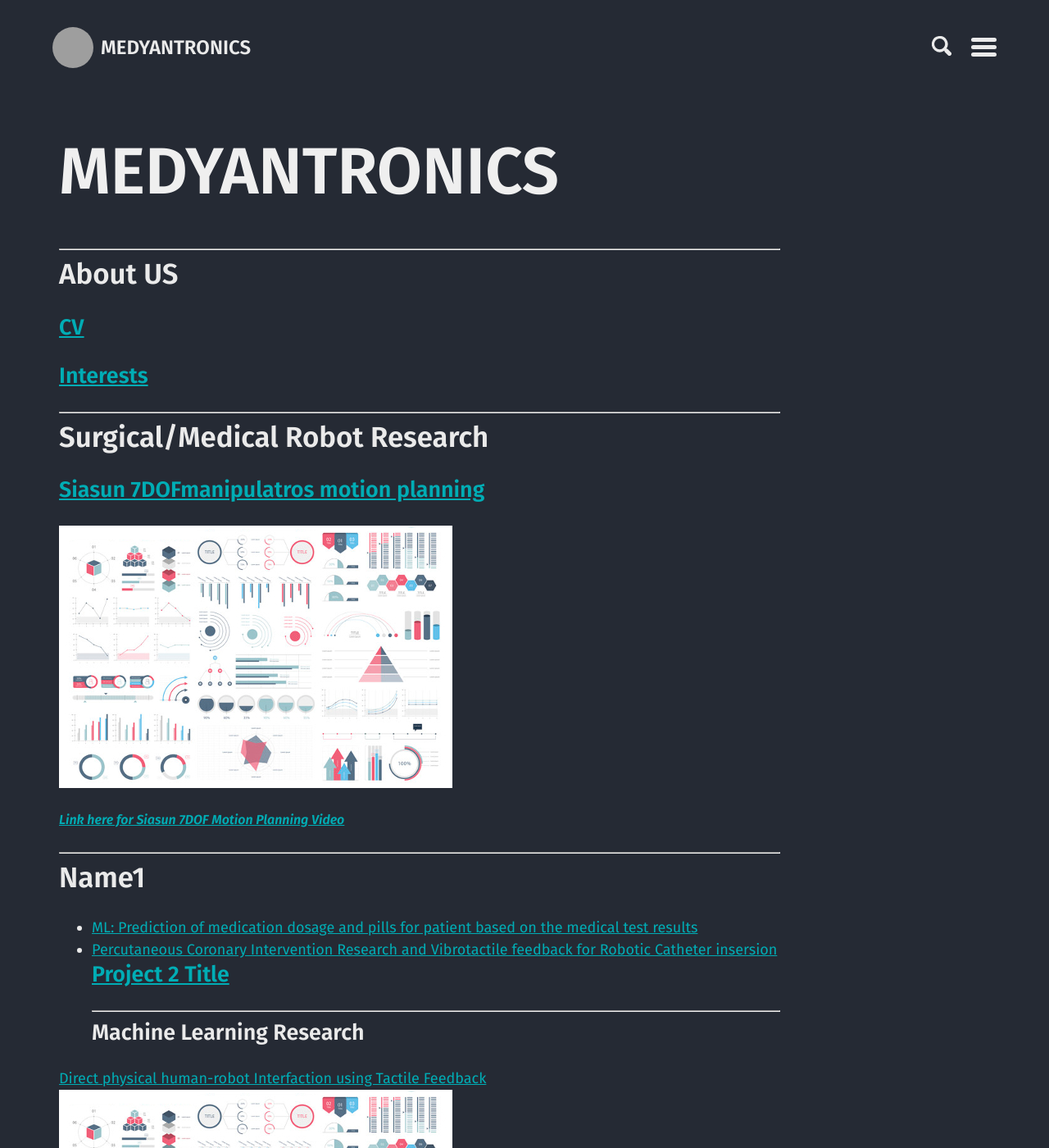
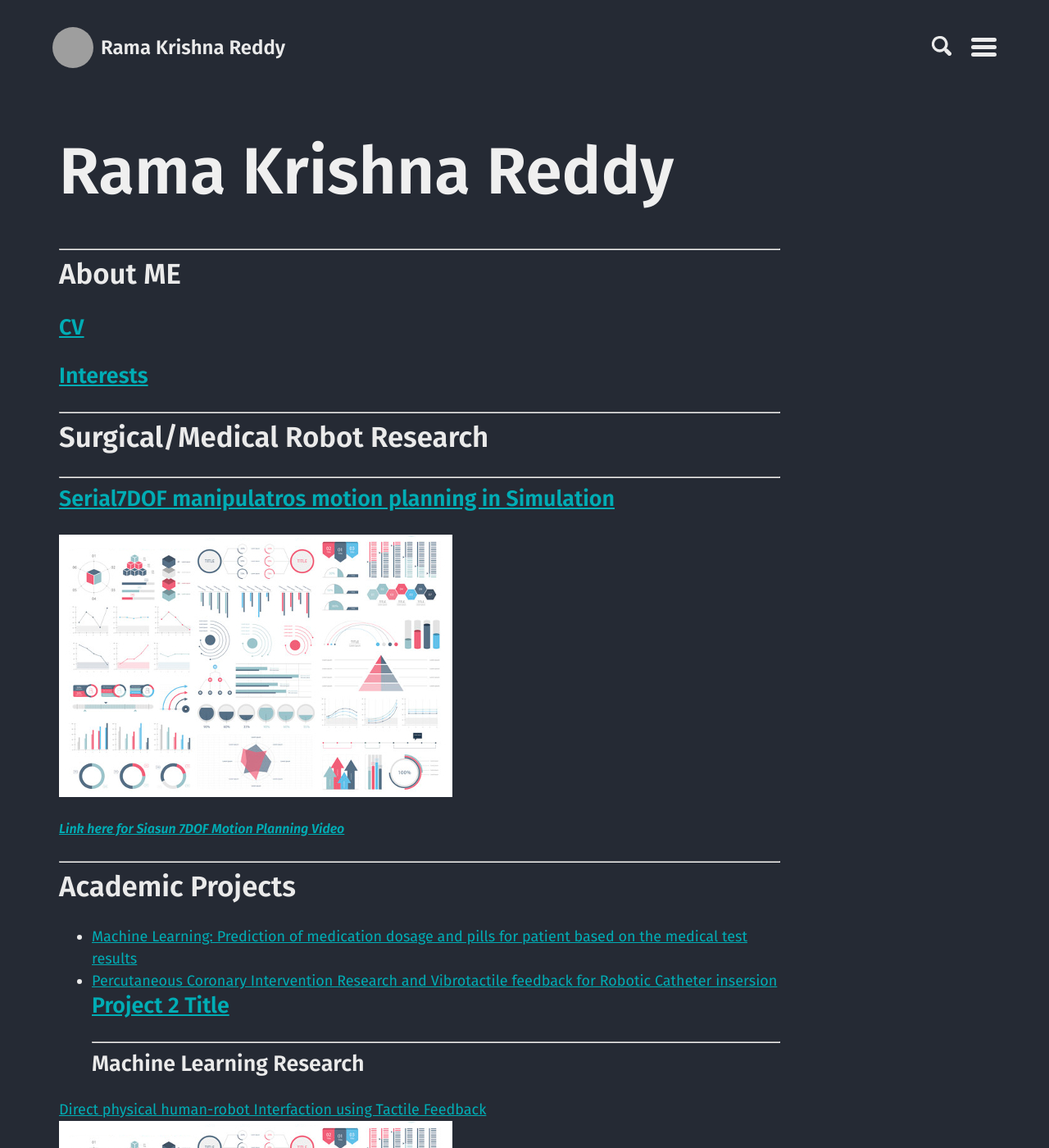
Before and after one commit to rkdyava/ramakrishna.github.io, a Jekyll site: the page built from index.md, in a window 1280 px wide and 1400 px high. Shown: the whole window at 82% size. Built offline with Jekyll 4.4.1, drawn with Linux system fonts in a browser that asks for light colours; our own code applies the rules of GitHub Pages for plain Markdown files; some of the changed text lies outside the part shown; grey boxes are pictures that could not be loaded.

Commit message:
added
added

```diff
--- a/_config.yml
+++ b/_config.yml
@@ -1,5 +1,5 @@
 lang: en-US
-title:  MEDYANTRONICS # Rama Krishna Reddy Dyavayour name (or website title) here
+title:  Rama Krishna Reddy # Rama Krishna Reddy Dyavayour name (or website title) here
 sub_title: Revolution in Medical industry #"Your new default Jekyll theme"
 email: rkdyava@gmail.com
 #logo: "/images/DSC00072.JPG?raw=true" your photo (or logo) here
--- a/index.md
+++ b/index.md
@@ -1,18 +1,19 @@
 <!-- ## Portfolio -->
 <!--<img src="images/DSC00072.JPG?raw=true"/> -->
 ---
-## About US
+## About ME
 
 ### [CV](/pdf/CV.pdf)
 ### [Interests](/pdf/BACKGROUND EXPERIENCE ON ROBOTICS RESEARCH.pdf)
 ---
 ## Surgical/Medical Robot Research
-### [Siasun 7DOFmanipulatros motion planning](docs/posts.md)
+---
+### [Serial7DOF manipulatros motion planning in Simulation](docs/posts.md)
 <img src="images/dummy_thumbnail.jpg?raw=true"/>
 #####  [*Link here for Siasun 7DOF Motion Planning Video*](https://www.youtube.com/watch?v=ZAeLUoNyjy4&list=PLhz2kQ7e3CxE8vfuvlm1JlOEaV5DrDM6x&index=4&t=0s)
 ---
-## Name1
-- [ML: Prediction of medication dosage and pills for patient  based on the medical test results ](https://www.youtube.com/watch?v=ZAeLUoNyjy4&list=PLhz2kQ7e3CxE8vfuvlm1JlOEaV5DrDM6x&index=4&t=0s)
+## Academic Projects
+- [Machine Learning: Prediction of medication dosage and pills for patient  based on the medical test results ](https://www.youtube.com/watch?v=ZAeLUoNyjy4&list=PLhz2kQ7e3CxE8vfuvlm1JlOEaV5DrDM6x&index=4&t=0s)
 - [Percutaneous Coronary Intervention Research and Vibrotactile feedback for Robotic Catheter insersion ](pdf/Dyava_PCI_presentation.pdf)
 ### [Project 2 Title](http://example.com/)
 ---
```
